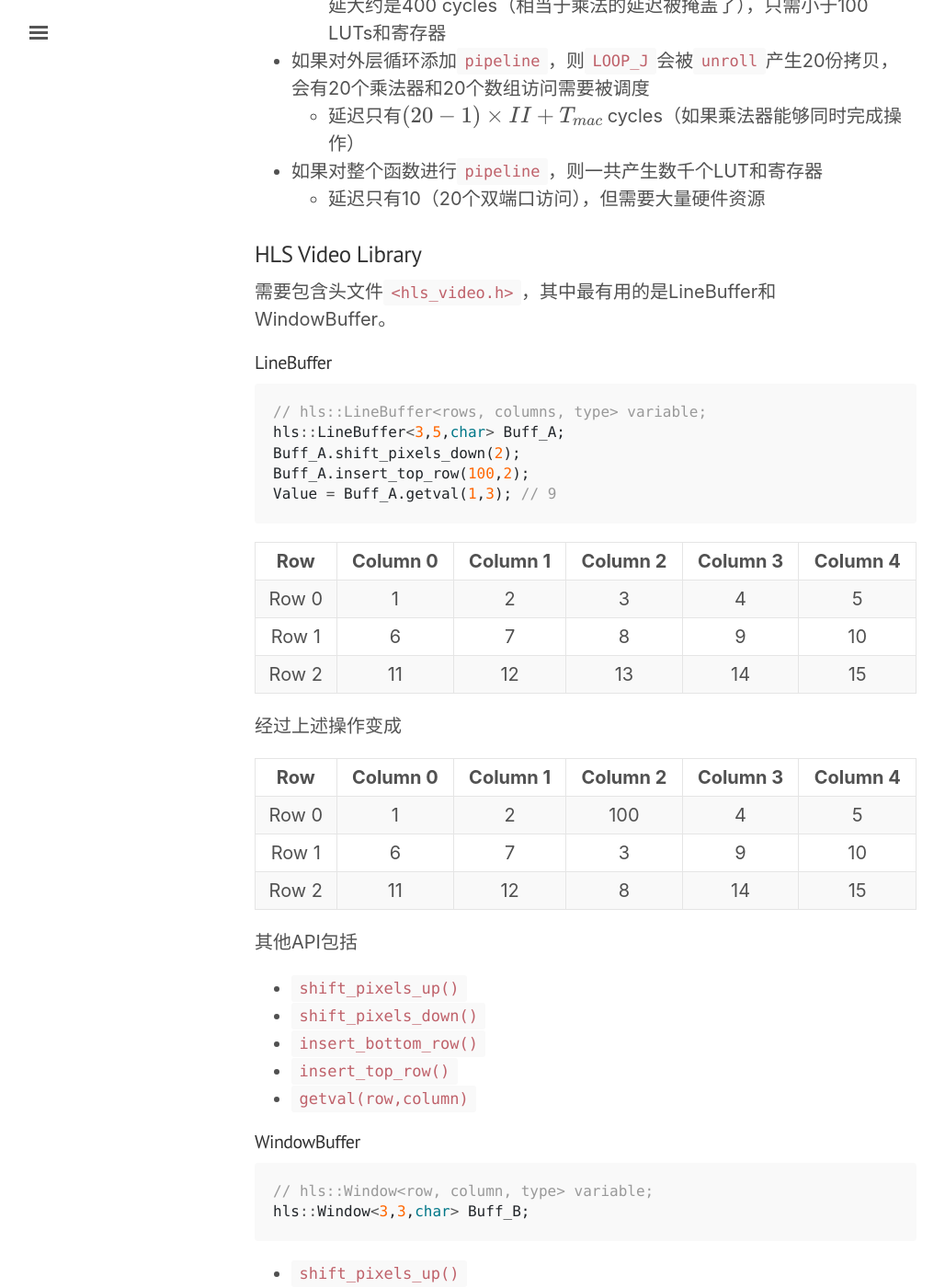
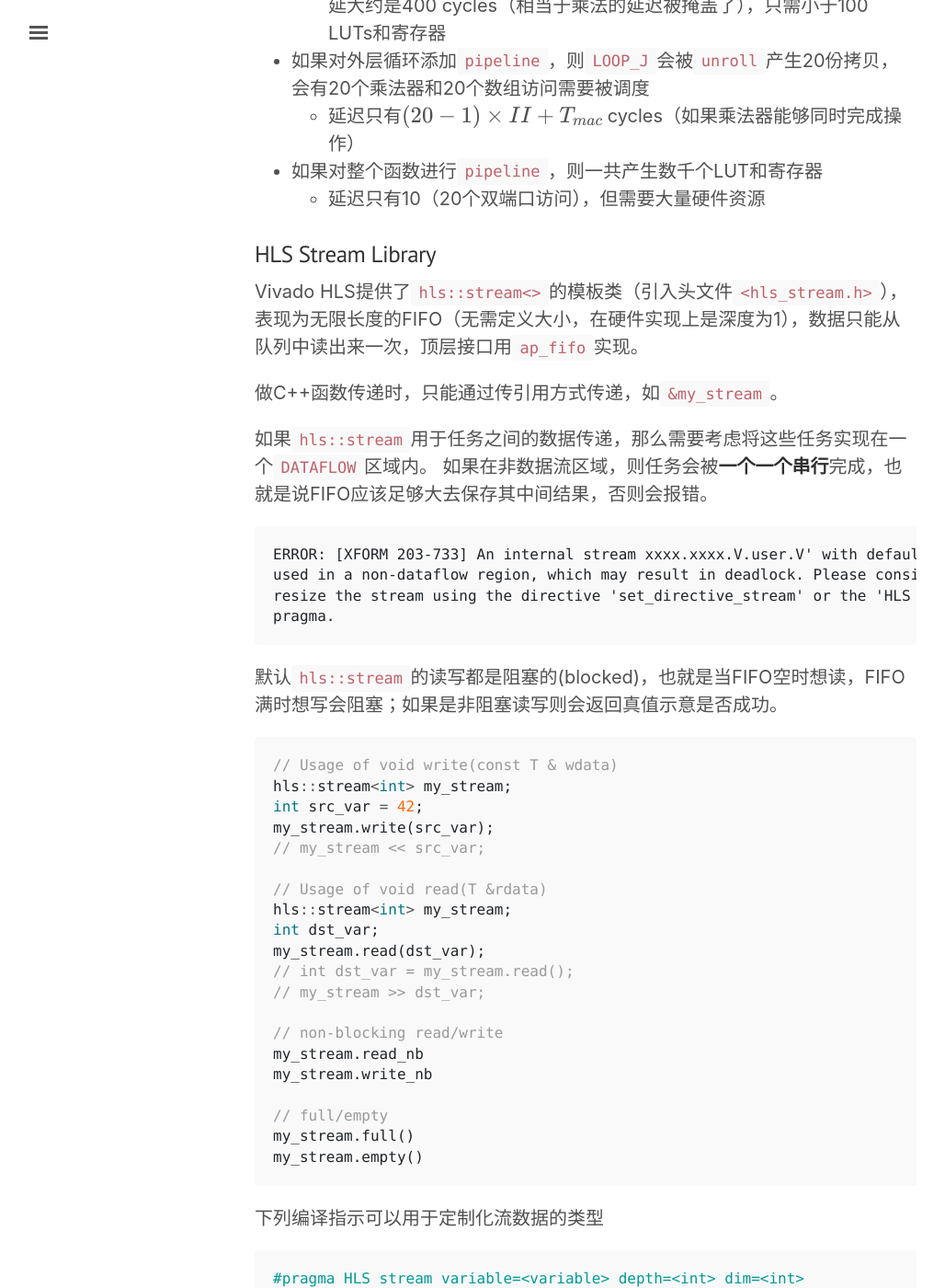
Before and after one commit to Ewenwan/chhzh123.github.io, a Jekyll site: the page built from _posts/2020-03-11-vivado-hls.md, in a window 1280 px wide and 1400 px high, scrolled down 4799 px. Shown: the whole window at 92% size, without its empty margins (3-1031 px from the left). Built offline with Jekyll 4.4.1, drawn with Linux system fonts in a browser that asks for light colours; nearby versions of some CDN libraries; formulas are drawn with MathJax 3; comment, search, counter and statistics services are not loaded; some of the changed text lies outside the part shown.

Commit message:
[blog] Update Vivado HLS stream

````diff
--- a/_posts/2020-03-11-vivado-hls.md
+++ b/_posts/2020-03-11-vivado-hls.md
@@ -563,6 +563,54 @@ dout_t loop_pipeline(din_t A[N]) {
 * 如果对整个函数进行`pipeline`，则一共产生数千个LUT和寄存器
     * 延迟只有10（20个双端口访问），但需要大量硬件资源
 
+### HLS Stream Library
+Vivado HLS提供了`hls::stream<>`的模板类（引入头文件`<hls_stream.h>`），表现为无限长度的FIFO（无需定义大小，在硬件实现上是深度为1），数据只能从队列中读出来一次，顶层接口用`ap_fifo`实现。
+
+做C++函数传递时，只能通过传引用方式传递，如`&my_stream`。
+
+如果`hls::stream`用于任务之间的数据传递，那么需要考虑将这些任务实现在一个`DATAFLOW`区域内。
+如果在非数据流区域，则任务会被**一个一个串行**完成，也就是说FIFO应该足够大去保存其中间结果，否则会报错。
+```
+ERROR: [XFORM 203-733] An internal stream xxxx.xxxx.V.user.V' with default size is
+used in a non-dataflow region, which may result in deadlock. Please consider to
+resize the stream using the directive 'set_directive_stream' or the 'HLS stream'
+pragma.
+```
+
+默认`hls::stream`的读写都是阻塞的(blocked)，也就是当FIFO空时想读，FIFO满时想写会阻塞；如果是非阻塞读写则会返回真值示意是否成功。
+```cpp
+// Usage of void write(const T & wdata)
+hls::stream<int> my_stream;
+int src_var = 42;
+my_stream.write(src_var);
+// my_stream << src_var;
+
+// Usage of void read(T &rdata)
+hls::stream<int> my_stream;
+int dst_var;
+my_stream.read(dst_var);
+// int dst_var = my_stream.read();
+// my_stream >> dst_var;
+
+// non-blocking read/write
+my_stream.read_nb
+my_stream.write_nb
+
+// full/empty
+my_stream.full()
+my_stream.empty()
+```
+
+下列编译指示可以用于定制化流数据的类型
+```cpp
+#pragma HLS stream variable=<variable> depth=<int> dim=<int>
+```
+
+#### Reference
+* [hls::stream Class](https://systemviewinc.com/docs/2018.2/usage/hls_stream_class.html)
+* [SDAccel pragma HLS stream](https://www.xilinx.com/html_docs/xilinx2017_4/sdaccel_doc/ylh1504034366220.html)
+* [HLS Study Notes](https://github.com/Inference-and-Optimization/High-Level-Synthesis-Study-Notes/blob/master/Xilinx/UG902/Chapter-2-High-Level-Synthesis-C-Libraries/CH2.2-HLS-Stream-Library.md)
+
 ### HLS Video Library
 需要包含头文件`<hls_video.h>`，其中最有用的是LineBuffer和WindowBuffer。
 
````
